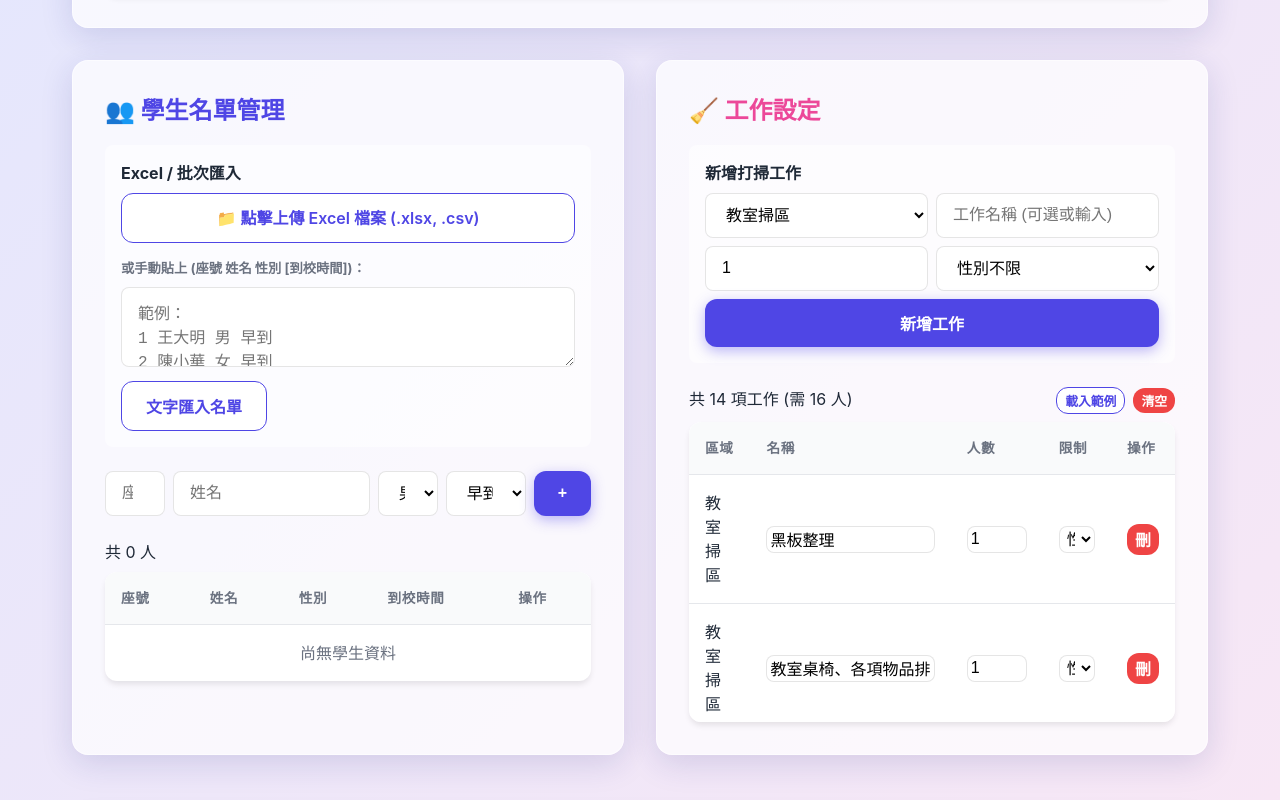
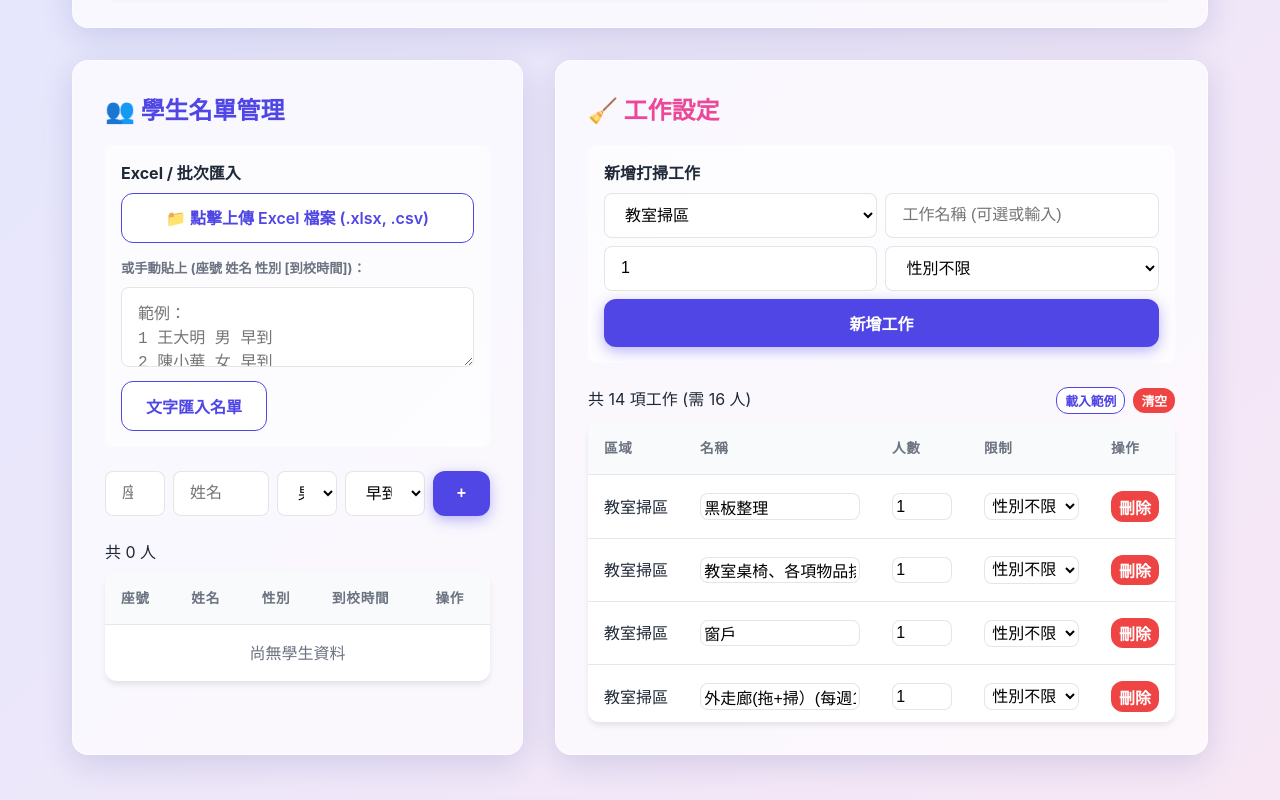
Before and after one commit to chy23/Auto_CLNsched, a React (Vite) app: page / in a window 1280 px wide. Both pictures are taken after a click on the button "載入範例". Shown: the part 640-1440 px from the top of the page. Built offline with nearby package versions, Linux system fonts and the light colour scheme.

Commit message:
Fix layout squishing in task manager table

```diff
--- a/src/components/TaskManager.jsx
+++ b/src/components/TaskManager.jsx
@@ -110,14 +110,14 @@ function TaskManager({ tasks, setTasks, areas }) {
           <tbody>
             {tasks.map(t => (
               <tr key={t.id}>
-                <td>{t.area}</td>
+                <td style={{ whiteSpace: 'nowrap' }}>{t.area}</td>
                 <td>
                   <input
                     className="form-control"
                     type="text"
                     value={t.name}
                     onChange={(e) => handleUpdate(t.id, 'name', e.target.value)}
-                    style={{ padding: '0.2rem', width: '100%', minWidth: '150px' }}
+                    style={{ padding: '0.2rem', width: '100%', minWidth: '160px' }}
                   />
                 </td>
                 <td>
@@ -127,7 +127,7 @@ function TaskManager({ tasks, setTasks, areas }) {
                     value={t.count}
                     min="1"
                     onChange={(e) => handleUpdate(t.id, 'count', e.target.value)}
-                    style={{ padding: '0.2rem', width: '60px' }}
+                    style={{ padding: '0.2rem', width: '60px', minWidth: '60px' }}
                   />
                 </td>
                 <td>
@@ -135,15 +135,15 @@ function TaskManager({ tasks, setTasks, areas }) {
                     className="form-control"
                     value={t.genderReq}
                     onChange={(e) => handleUpdate(t.id, 'genderReq', e.target.value)}
-                    style={{ padding: '0.2rem' }}
+                    style={{ padding: '0.2rem', minWidth: '95px' }}
                   >
                     <option value="無">性別不限</option>
                     <option value="限男生">限男生</option>
                     <option value="限女生">限女生</option>
                   </select>
                 </td>
-                <td>
-                  <button className="btn btn-danger" style={{ padding: '0.2rem 0.5rem' }} onClick={() => handleRemove(t.id)}>刪</button>
+                <td style={{ whiteSpace: 'nowrap' }}>
+                  <button className="btn btn-danger" style={{ padding: '0.2rem 0.5rem' }} onClick={() => handleRemove(t.id)}>刪除</button>
                 </td>
               </tr>
             ))}
```
